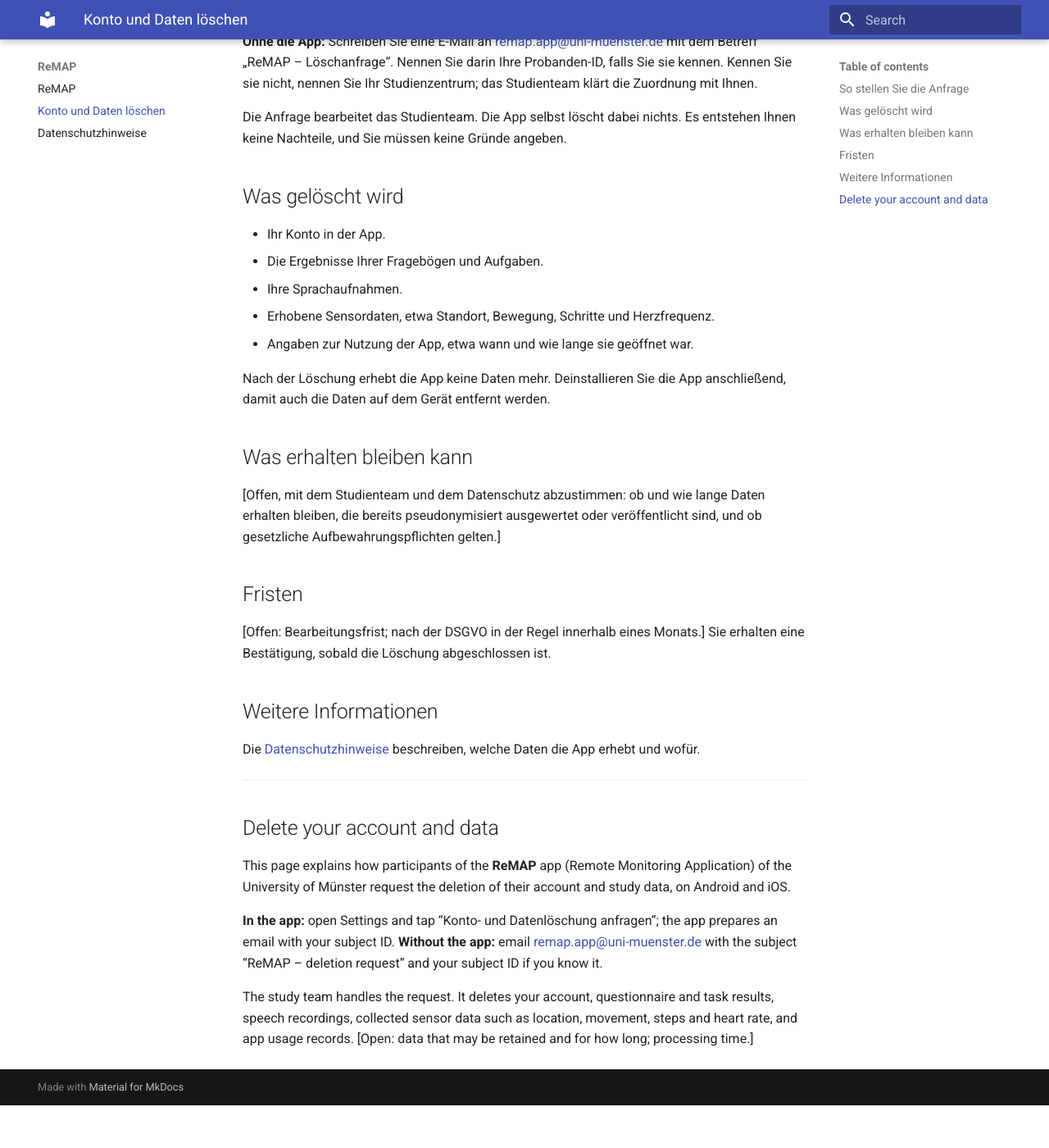
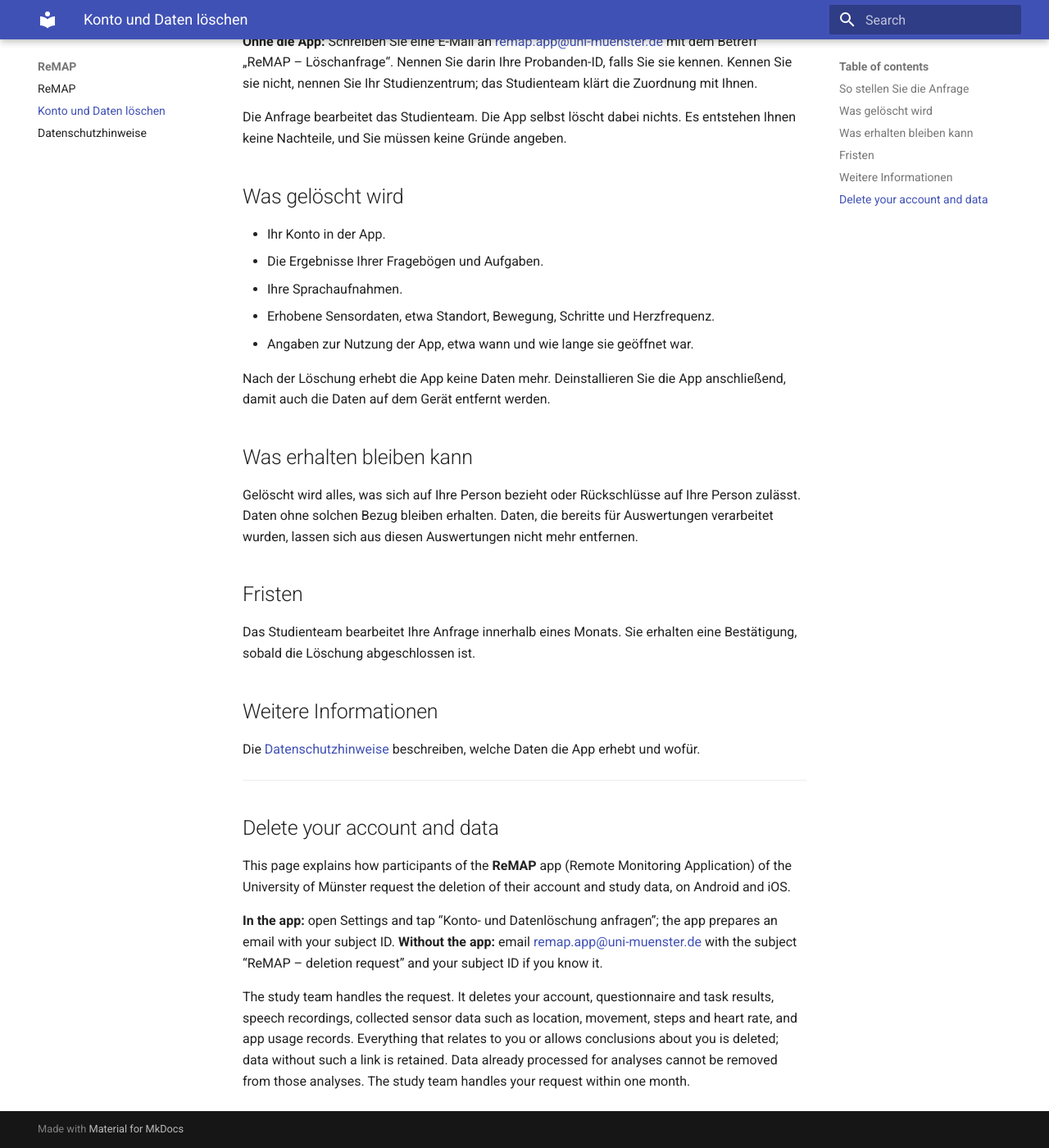
Before and after one commit to wwu-remap/wwu-remap.github.io, an MkDocs documentation site: the page built from docs/account-deletion.md, in a window 1280 px wide and 1400 px high, scrolled down 377 px. Shown: the whole window at 82% size. Built offline with MkDocs 1.6.1 and Material for MkDocs 9.7.7, drawn with Linux system fonts in a browser that asks for light colours; before the commit the page ends 1725 px from its top, so only the background shows below that.

Commit message:
docs: state what the deletion keeps and the one-month deadline

```diff
--- a/docs/account-deletion.md
+++ b/docs/account-deletion.md
@@ -29,11 +29,13 @@
 
 ## Was erhalten bleiben kann
 
-[Offen, mit dem Studienteam und dem Datenschutz abzustimmen: ob und wie lange Daten erhalten bleiben, die bereits pseudonymisiert ausgewertet oder veröffentlicht sind, und ob gesetzliche Aufbewahrungspflichten gelten.]
+Gelöscht wird alles, was sich auf Ihre Person bezieht oder Rückschlüsse auf Ihre Person zulässt.
+Daten ohne solchen Bezug bleiben erhalten.
+Daten, die bereits für Auswertungen verarbeitet wurden, lassen sich aus diesen Auswertungen nicht mehr entfernen.
 
 ## Fristen
 
-[Offen: Bearbeitungsfrist; nach der DSGVO in der Regel innerhalb eines Monats.]
+Das Studienteam bearbeitet Ihre Anfrage innerhalb eines Monats.
 Sie erhalten eine Bestätigung, sobald die Löschung abgeschlossen ist.
 
 ## Weitere Informationen
@@ -51,4 +53,6 @@
 
 The study team handles the request.
 It deletes your account, questionnaire and task results, speech recordings, collected sensor data such as location, movement, steps and heart rate, and app usage records.
-[Open: data that may be retained and for how long; processing time.]
+Everything that relates to you or allows conclusions about you is deleted; data without such a link is retained.
+Data already processed for analyses cannot be removed from those analyses.
+The study team handles your request within one month.
```
